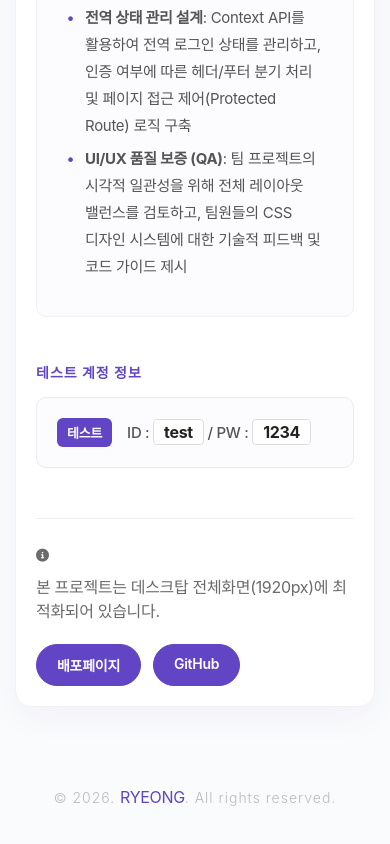
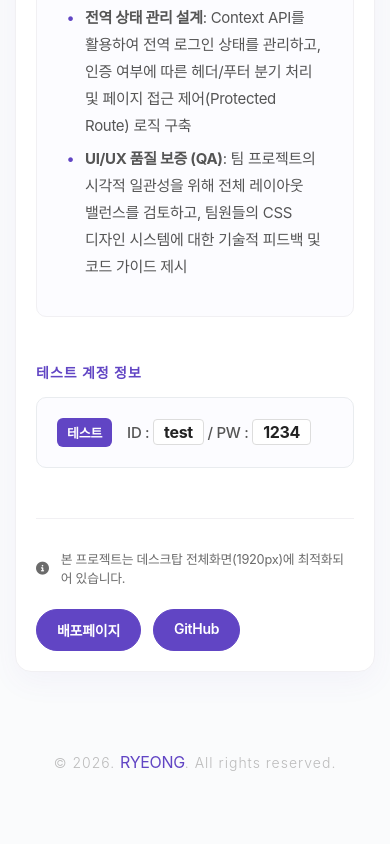
Before and after one commit to r-eong/RYEONG-PORTFOLIO, a React (Vite) app: page /#/02/PROJECT/detail/02 in a window 390 px wide. Shown: the part 1769-2613 px from the top of the page. After the commit the page ends 2586 px from the top, so only its background shows below. Built offline with nearby package versions, Linux system fonts and the light colour scheme; a web font is replaced by a local one.

Commit message:
2026-04-06 update

```diff
--- a/src/pages/css/ProjectDetail.css
+++ b/src/pages/css/ProjectDetail.css
@@ -313,4 +313,12 @@
     .detail_links a {
         padding: 10px 20px;
     }
+
+    .detail_links > div span {
+        font-size: 0.8rem;
+    }
+
+    .detail_links > div {
+        flex-wrap: nowrap;
+    }
 }
```
